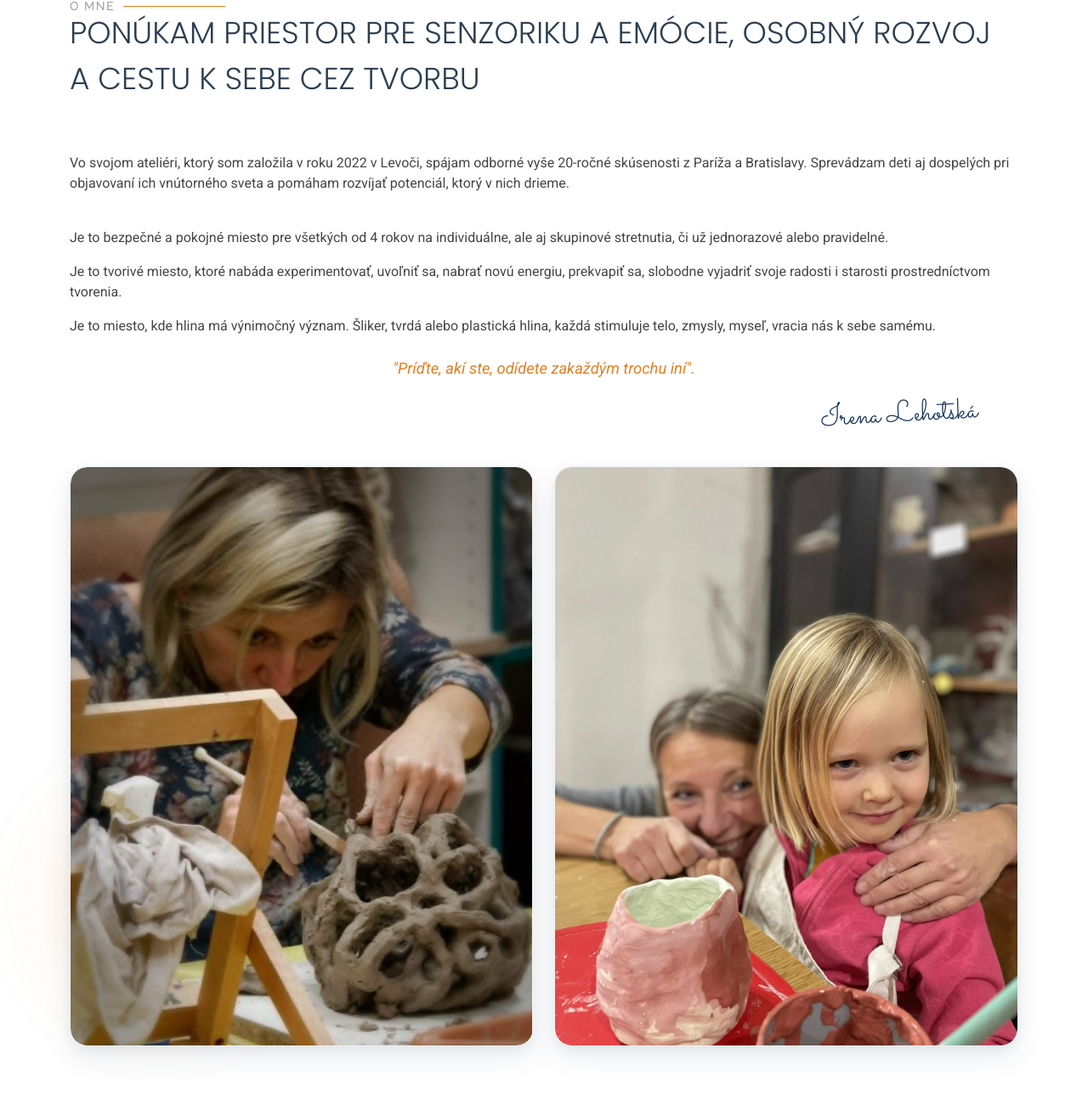
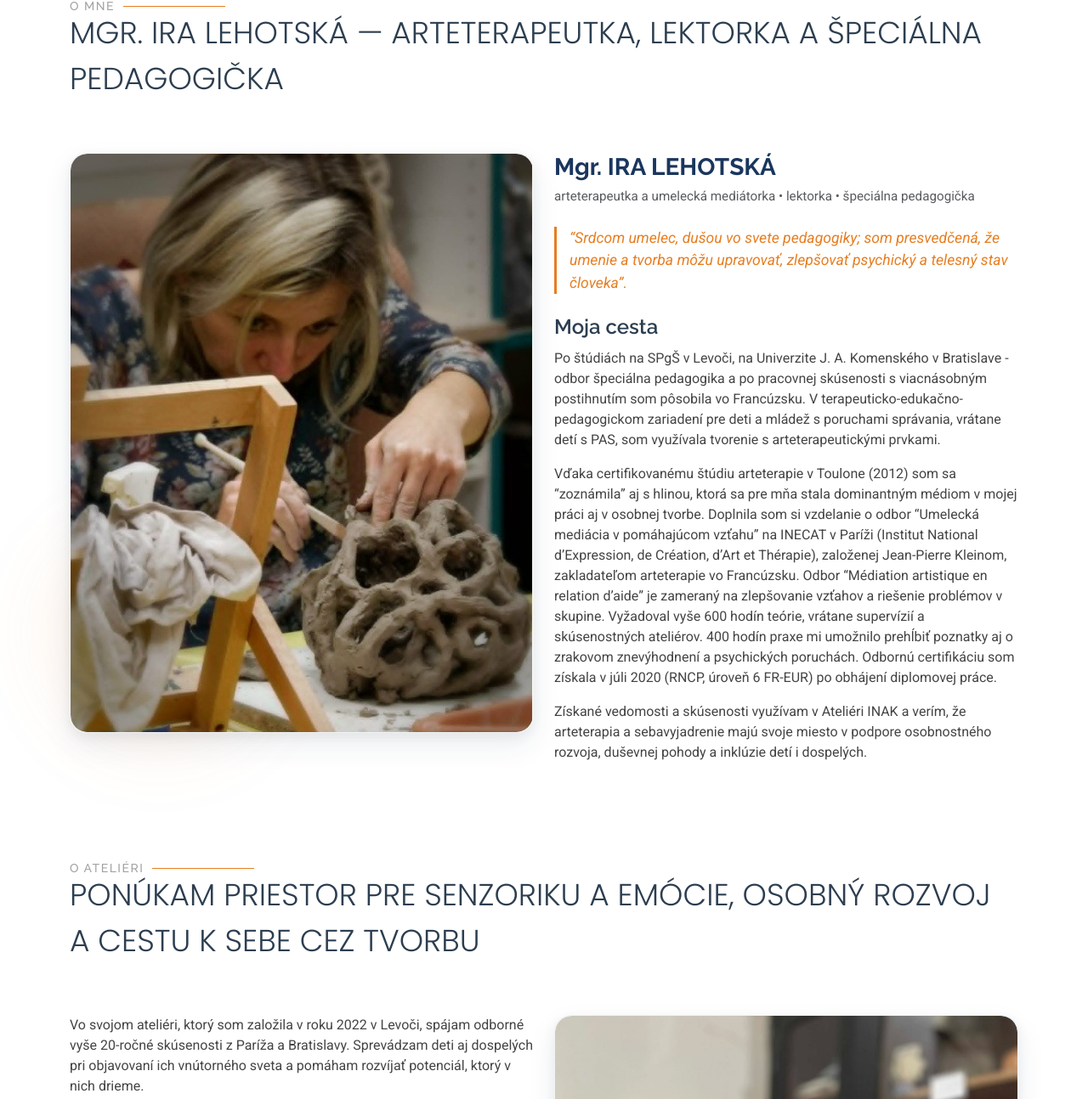
Before and after one commit to websolution4you/AtelierInak, a plain HTML site: page index.html in a window 1280 px wide. Shown: the part 1076-2370 px from the top of the page at 85% size. Drawn offline with Linux system fonts and the light colour scheme; no server answers.

Commit message:
feat(about): split About into O mne (#about) with new bio copy, and O ateliéri (#atelier), and update navigation menus

```diff
--- a/index.html
+++ b/index.html
@@ -158,20 +158,59 @@
       <!-- Section Title -->
       <div class="container section-title" data-aos="fade-up">
         <h2>O mne</h2>
+        <p>Mgr. Ira Lehotská — arteterapeutka, lektorka a špeciálna pedagogička</p>
+      </div><!-- End Section Title -->
+
+      <div class="container">
+
+        <div class="row gy-4">
+          <!-- Left column: Profile Photo -->
+          <div class="col-lg-6 order-1 order-lg-1 about-left-image" data-aos="fade-up" data-aos-delay="100">
+            <div class="about-image-card">
+              <img src="images/ira_praca_nova_v2.jpg" class="img-fluid" alt="Irena Lehotská pri práci">
+            </div>
+          </div>
+
+          <!-- Right column: Bio / Path -->
+          <div class="col-lg-6 order-2 order-lg-2" data-aos="fade-up" data-aos-delay="150">
+            <div class="content">
+              <h3 style="font-family: 'Raleway', sans-serif; font-weight: 700; color: #1a365d; margin-bottom: 5px;">Mgr. IRA LEHOTSKÁ</h3>
+              <p class="text-muted mb-4" style="font-size: 0.95rem; line-height: 1.6;">
+                arteterapeutka a umelecká mediátorka • lektorka • špeciálna pedagogička
+              </p>
+
+              <p class="fst-italic mt-3" style="font-size: 1.1rem; color: #e67e22; border-left: 3px solid #e67e22; padding-left: 15px; margin-bottom: 25px;">
+                “Srdcom umelec, dušou vo svete pedagogiky; som presvedčená, že umenie a tvorba môžu upravovať, zlepšovať psychický a telesný stav človeka”.
+              </p>
+
+              <h4 style="font-family: 'Raleway', sans-serif; font-weight: 600; color: #2c3e50; margin-top: 20px; margin-bottom: 10px;">Moja cesta</h4>
+              <p>Po štúdiách na SPgŠ v Levoči, na Univerzite J. A. Komenského v Bratislave - odbor špeciálna pedagogika a po pracovnej skúsenosti s viacnásobným postihnutím som pôsobila vo Francúzsku. V terapeuticko-edukačno-pedagogickom zariadení pre deti a mládež s poruchami správania, vrátane detí s PAS, som využívala tvorenie s arteterapeutickými prvkami.</p>
+              <p>Vďaka certifikovanému štúdiu arteterapie v Toulone (2012) som sa “zoznámila” aj s hlinou, ktorá sa pre mňa stala dominantným médiom v mojej práci aj v osobnej tvorbe. Doplnila som si vzdelanie o odbor “Umelecká mediácia v pomáhajúcom vzťahu” na INECAT v Paríži (Institut National d’Expression, de Création, d’Art et Thérapie), založenej Jean-Pierre Kleinom, zakladateľom arteterapie vo Francúzsku. Odbor “Médiation artistique en relation d’aide” je zameraný na zlepšovanie vzťahov a riešenie problémov v skupine. Vyžadoval vyše 600 hodín teórie, vrátane supervízií a skúsenostných ateliérov. 400 hodín praxe mi umožnilo prehĺbiť poznatky aj o zrakovom znevýhodnení a psychických poruchách. Odbornú certifikáciu som získala v júli 2020 (RNCP, úroveň 6 FR-EUR) po obhájení diplomovej práce.</p>
+              <p>Získané vedomosti a skúsenosti využívam v Ateliéri INAK a verím, že arteterapia a sebavyjadrenie majú svoje miesto v podpore osobnostného rozvoja, duševnej pohody a inklúzie detí i dospelých.</p>
+            </div>
+          </div>
+        </div>
+
+      </div>
+
+    </section><!-- /About Section -->
+
+    <!-- Atelier Section -->
+    <section id="atelier" class="about section">
+
+      <!-- Section Title -->
+      <div class="container section-title" data-aos="fade-up">
+        <h2>O ateliéri</h2>
         <p>Ponúkam priestor pre senzoriku a emócie, osobný rozvoj a cestu k sebe cez tvorbu</p>
       </div><!-- End Section Title -->
 
       <div class="container">
 
         <div class="row gy-4">
-          <!-- Left introduction text (Full width) -->
-          <div class="col-12 order-1 order-lg-1" data-aos="fade-up" data-aos-delay="100">
-            <p>Vo svojom ateliéri, ktorý som založila v roku 2022 v Levoči, spájam odborné vyše 20-ročné skúsenosti z Paríža a Bratislavy. Sprevádzam deti aj dospelých pri objavovaní ich vnútorného sveta a pomáham rozvíjať potenciál, ktorý v nich drieme.</p>
-          </div>
-
-          <!-- Right introduction text (Full width) -->
-          <div class="col-12 order-3 order-lg-2" data-aos="fade-up" data-aos-delay="150">
+          <!-- Left column: Text contents -->
+          <div class="col-lg-6 order-1 order-lg-1" data-aos="fade-up" data-aos-delay="100">
             <div class="content">
+              <p>Vo svojom ateliéri, ktorý som založila v roku 2022 v Levoči, spájam odborné vyše 20-ročné skúsenosti z Paríža a Bratislavy. Sprevádzam deti aj dospelých pri objavovaní ich vnútorného sveta a pomáham rozvíjať potenciál, ktorý v nich drieme.</p>
               <p>Je to bezpečné a pokojné miesto pre všetkých od 4 rokov na individuálne, ale aj skupinové stretnutia, či už jednorazové alebo pravidelné.</p>
               <p>Je to tvorivé miesto, ktoré nabáda experimentovať, uvoľniť sa, nabrať novú energiu, prekvapiť sa, slobodne vyjadriť svoje radosti i starosti prostredníctvom tvorenia.</p>
               <p>Je to miesto, kde hlina má výnimočný význam. Šliker, tvrdá alebo plastická hlina, každá stimuluje telo, zmysly, myseľ, vracia nás k sebe samému.</p>
@@ -184,24 +223,17 @@
             </div>
           </div>
 
-          <!-- Left image -->
-          <div class="col-lg-6 order-2 order-lg-3 about-left-image" data-aos="fade-up" data-aos-delay="200">
+          <!-- Right column: Artwork/Gallery Photo -->
+          <div class="col-lg-6 order-2 order-lg-2 about-right-image" data-aos="fade-up" data-aos-delay="150">
             <div class="about-image-card">
-              <img src="images/ira_praca_nova_v2.jpg" class="img-fluid" alt="Irena Lehotská pri práci">
-            </div>
-          </div>
-
-          <!-- Right image -->
-          <div class="col-lg-6 order-4 order-lg-4 about-right-image" data-aos="fade-up" data-aos-delay="250">
-            <div class="about-image-card">
-              <img src="images/gallery_photo1.jpg" class="img-fluid" alt="Umelecké výrobky">
+              <img src="images/gallery_photo1.jpg" class="img-fluid" alt="Umelecké výrobky z Ateliéru">
             </div>
           </div>
         </div>
 
       </div>
 
-    </section><!-- /About Section -->
+    </section><!-- /Atelier Section -->
 
     <!-- No Stats Section -->
 
@@ -598,6 +630,7 @@
           <ul>
             <li><i class="bi bi-chevron-right"></i> <a href="#hero">Domov</a></li>
             <li><i class="bi bi-chevron-right"></i> <a href="#about">O mne</a></li>
+            <li><i class="bi bi-chevron-right"></i> <a href="#atelier">O ateliéri</a></li>
             <li><i class="bi bi-chevron-right"></i> <a href="#services">Služby</a></li>
             <li><i class="bi bi-chevron-right"></i> <a href="#portfolio">Galéria</a></li>
             <li><i class="bi bi-chevron-right"></i> <a href="#contact">Kontakt</a></li>
```
Also changed, not shown: portfolio-details.html (+1 -0 lines), service-details.html (+1 -0 lines).
